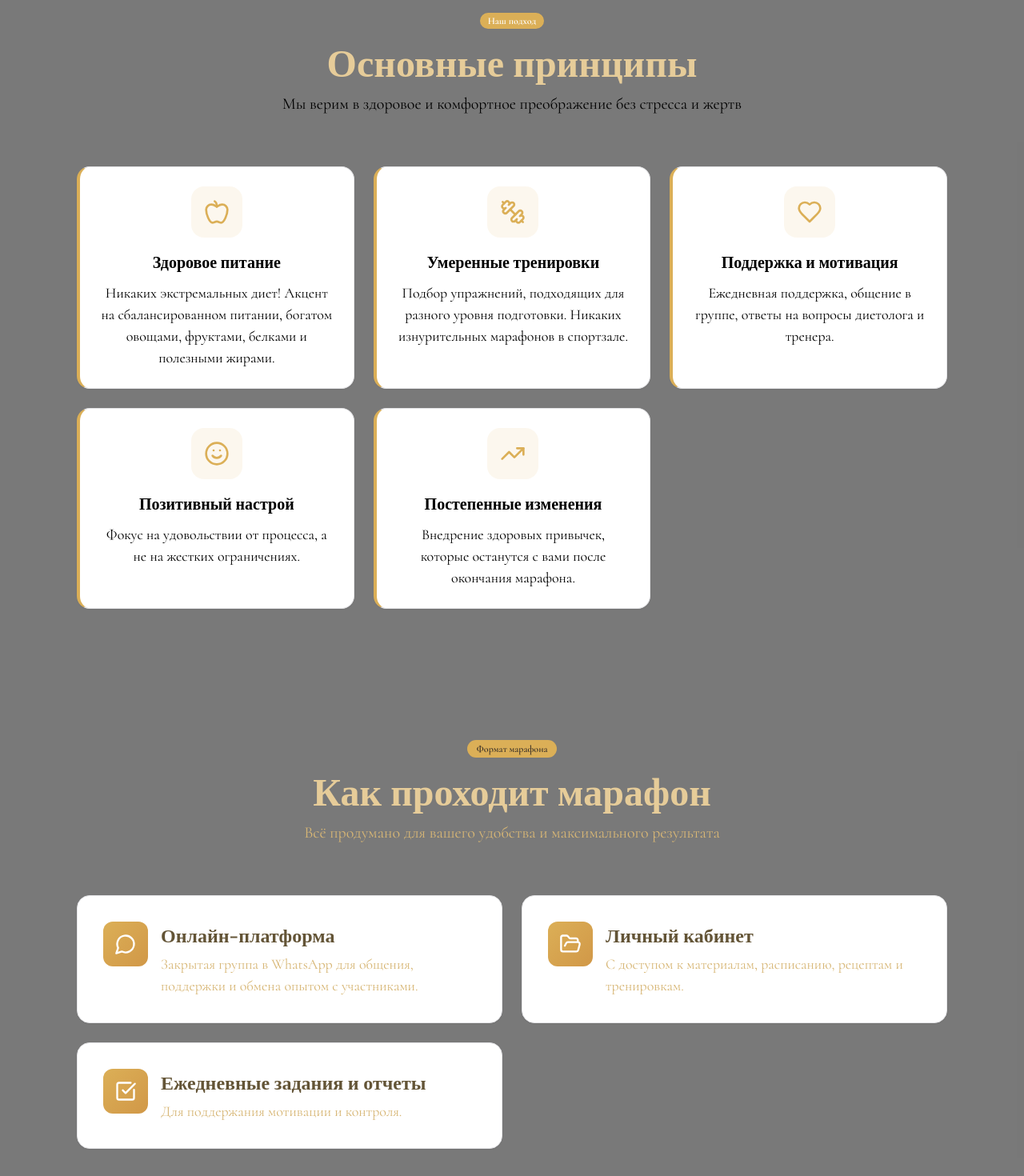
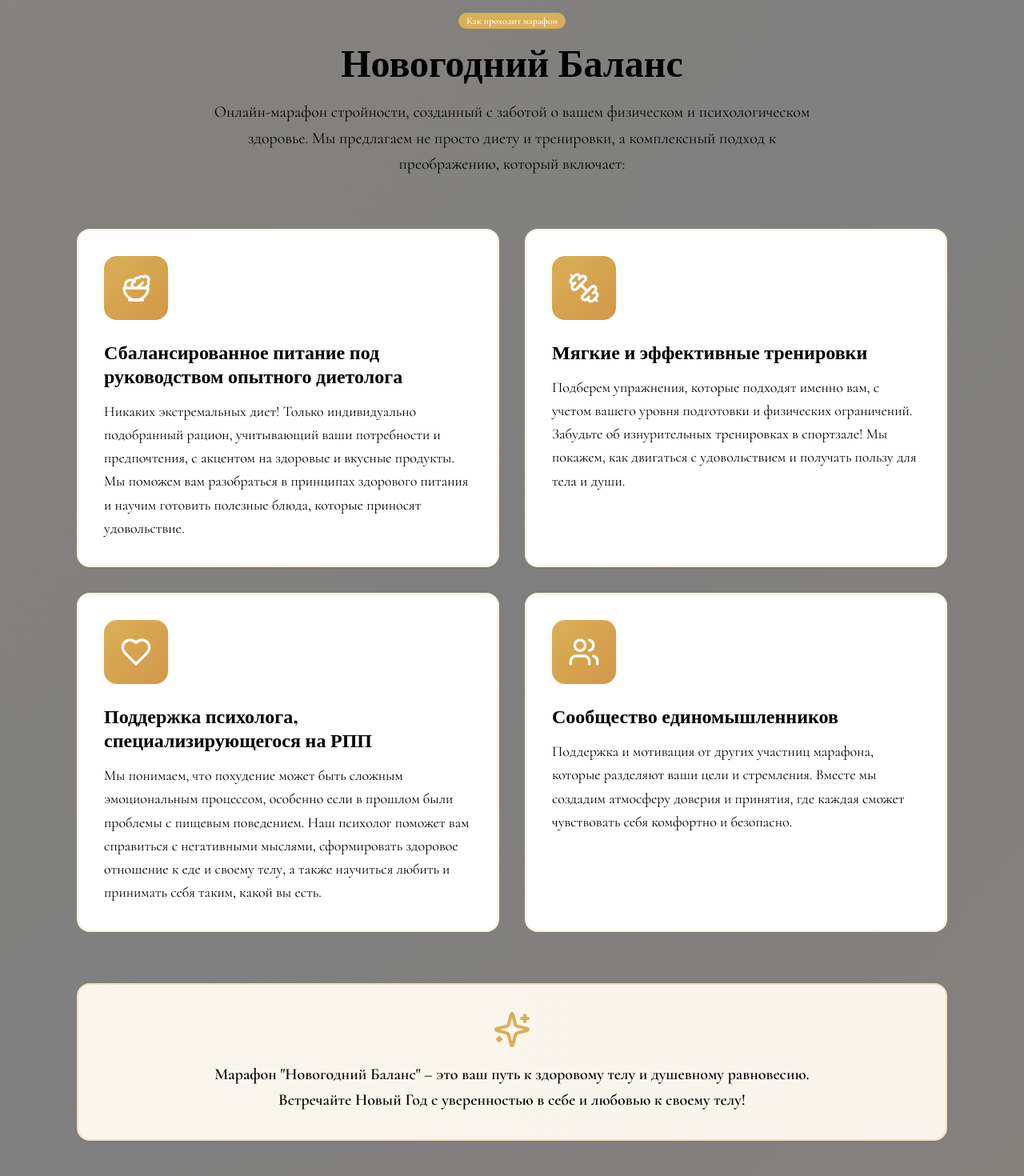
Before and after one commit to pr-poehali-dev/marathon-slimness, a React (Vite) app: page / in a window 1280 px wide. Shown: the part 840-2310 px from the top of the page at 80% size. Built offline with nearby package versions, Linux system fonts and the light colour scheme.

Commit message:
feat: добавить описание марафона "Новогодний Баланс"

```diff
--- /dev/null
+++ b/src/components/marathon/AboutMarathonSection.tsx
@@ -0,0 +1,86 @@
+import { Badge } from '@/components/ui/badge';
+import { Card, CardContent } from '@/components/ui/card';
+import Icon from '@/components/ui/icon';
+
+interface Feature {
+  icon: string;
+  title: string;
+  description: string;
+}
+
+const features: Feature[] = [
+  {
+    icon: 'Salad',
+    title: 'Сбалансированное питание под руководством опытного диетолога',
+    description: 'Никаких экстремальных диет! Только индивидуально подобранный рацион, учитывающий ваши потребности и предпочтения, с акцентом на здоровые и вкусные продукты. Мы поможем вам разобраться в принципах здорового питания и научим готовить полезные блюда, которые приносят удовольствие.'
+  },
+  {
+    icon: 'Dumbbell',
+    title: 'Мягкие и эффективные тренировки',
+    description: 'Подберем упражнения, которые подходят именно вам, с учетом вашего уровня подготовки и физических ограничений. Забудьте об изнурительных тренировках в спортзале! Мы покажем, как двигаться с удовольствием и получать пользу для тела и души.'
+  },
+  {
+    icon: 'Heart',
+    title: 'Поддержка психолога, специализирующегося на РПП',
+    description: 'Мы понимаем, что похудение может быть сложным эмоциональным процессом, особенно если в прошлом были проблемы с пищевым поведением. Наш психолог поможет вам справиться с негативными мыслями, сформировать здоровое отношение к еде и своему телу, а также научиться любить и принимать себя таким, какой вы есть.'
+  },
+  {
+    icon: 'Users',
+    title: 'Сообщество единомышленников',
+    description: 'Поддержка и мотивация от других участниц марафона, которые разделяют ваши цели и стремления. Вместе мы создадим атмосферу доверия и принятия, где каждая сможет чувствовать себя комфортно и безопасно.'
+  }
+];
+
+export const AboutMarathonSection = () => {
+  return (
+    <section className="py-20 px-4 bg-gradient-to-br from-primary/5 via-background to-secondary/5">
+      <div className="container mx-auto max-w-6xl">
+        <div className="text-center mb-16">
+          <Badge className="mb-4 bg-primary text-white border-0">
+            Как проходит марафон
+          </Badge>
+          <h2 className="text-4xl md:text-5xl font-bold mb-6 text-black">Новогодний Баланс</h2>
+          <p className="text-xl text-black max-w-3xl mx-auto leading-relaxed">
+            Онлайн-марафон стройности, созданный с заботой о вашем физическом и психологическом здоровье.
+            Мы предлагаем не просто диету и тренировки, а комплексный подход к преображению, который включает:
+          </p>
+        </div>
+
+        <div className="grid md:grid-cols-2 gap-8">
+          {features.map((feature, idx) => (
+            <Card
+              key={idx}
+              className="group hover:shadow-xl transition-all duration-300 border-2 border-primary/20 hover:border-primary/40"
+            >
+              <CardContent className="p-8">
+                <div className="flex flex-col">
+                  <div className="w-20 h-20 rounded-2xl bg-gradient-to-br from-primary to-secondary flex items-center justify-center mb-6 group-hover:scale-110 transition-transform">
+                    <Icon name={feature.icon as any} size={40} className="text-white" />
+                  </div>
+                  <h3 className="text-2xl font-bold mb-4 text-black leading-tight">
+                    {feature.title}
+                  </h3>
+                  <p className="text-black leading-relaxed">
+                    {feature.description}
+                  </p>
+                </div>
+              </CardContent>
+            </Card>
+          ))}
+        </div>
+
+        <div className="mt-16 text-center">
+          <Card className="bg-gradient-to-r from-primary/10 to-secondary/10 border-2 border-primary/30">
+            <CardContent className="p-8">
+              <Icon name="Sparkles" size={48} className="mx-auto mb-4 text-primary" />
+              <p className="text-xl text-black font-semibold max-w-3xl mx-auto leading-relaxed">
+                Марафон "Новогодний Баланс" – это ваш путь к здоровому телу и душевному равновесию.
+                Встречайте Новый Год с уверенностью в себе и любовью к своему телу!
+              </p>
+            </CardContent>
+          </Card>
+        </div>
+      </div>
+    </section>
+  );
+};
--- a/src/pages/Index.tsx
+++ b/src/pages/Index.tsx
@@ -7,6 +7,7 @@ import { Textarea } from '@/components/ui/textarea';
 import { useToast } from '@/hooks/use-toast';
 import Icon from '@/components/ui/icon';
 import { HeroSection } from '@/components/marathon/HeroSection';
+import { AboutMarathonSection } from '@/components/marathon/AboutMarathonSection';
 import { PrinciplesSection } from '@/components/marathon/PrinciplesSection';
 import { FormatSection } from '@/components/marathon/FormatSection';
 import { CertificatesSection } from '@/components/marathon/CertificatesSection';
@@ -258,6 +259,8 @@ const Index = () => {
         isRegistering={isRegistering}
       />
 
+      <AboutMarathonSection />
+
       <PrinciplesSection />
 
       <FormatSection />
```
